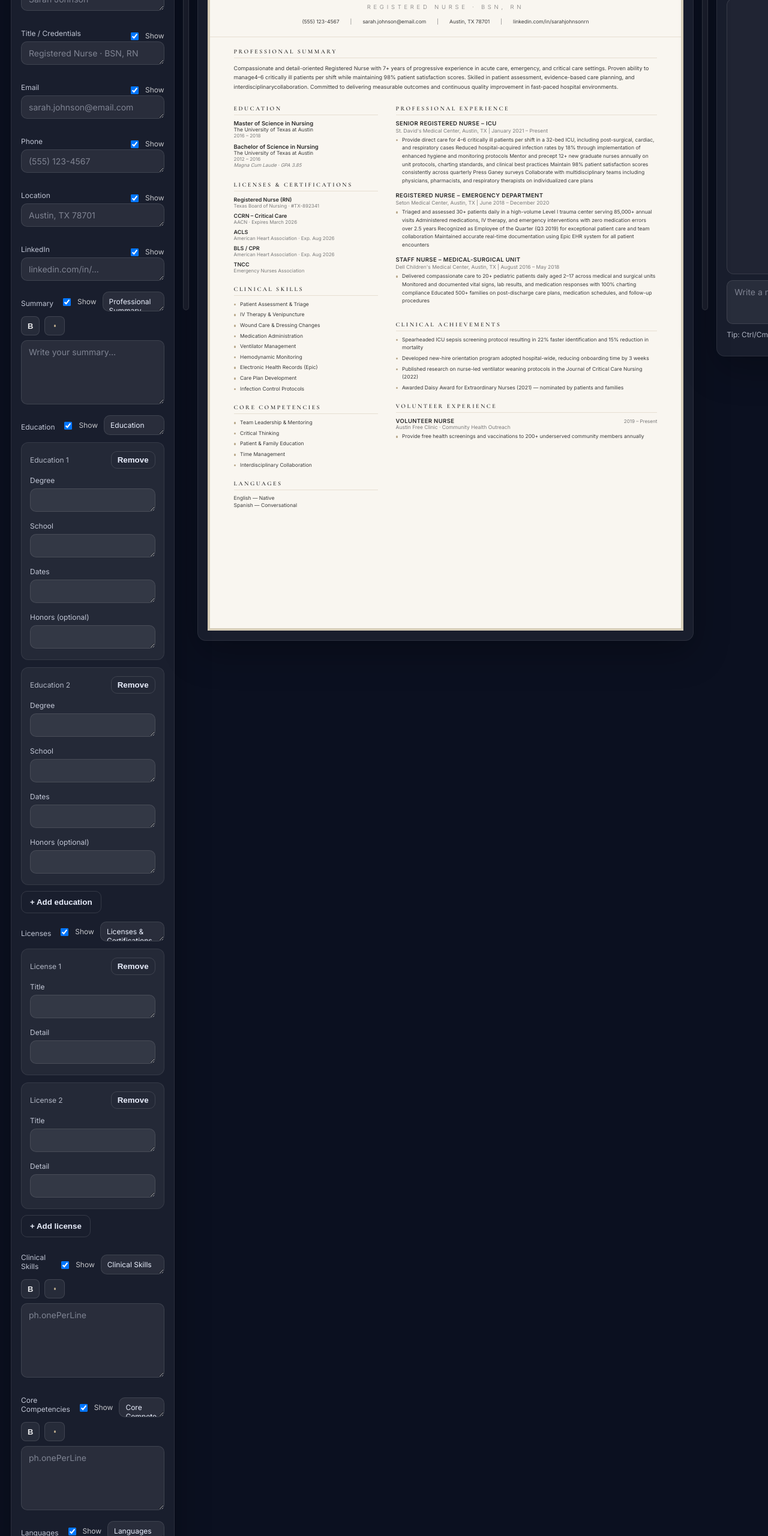
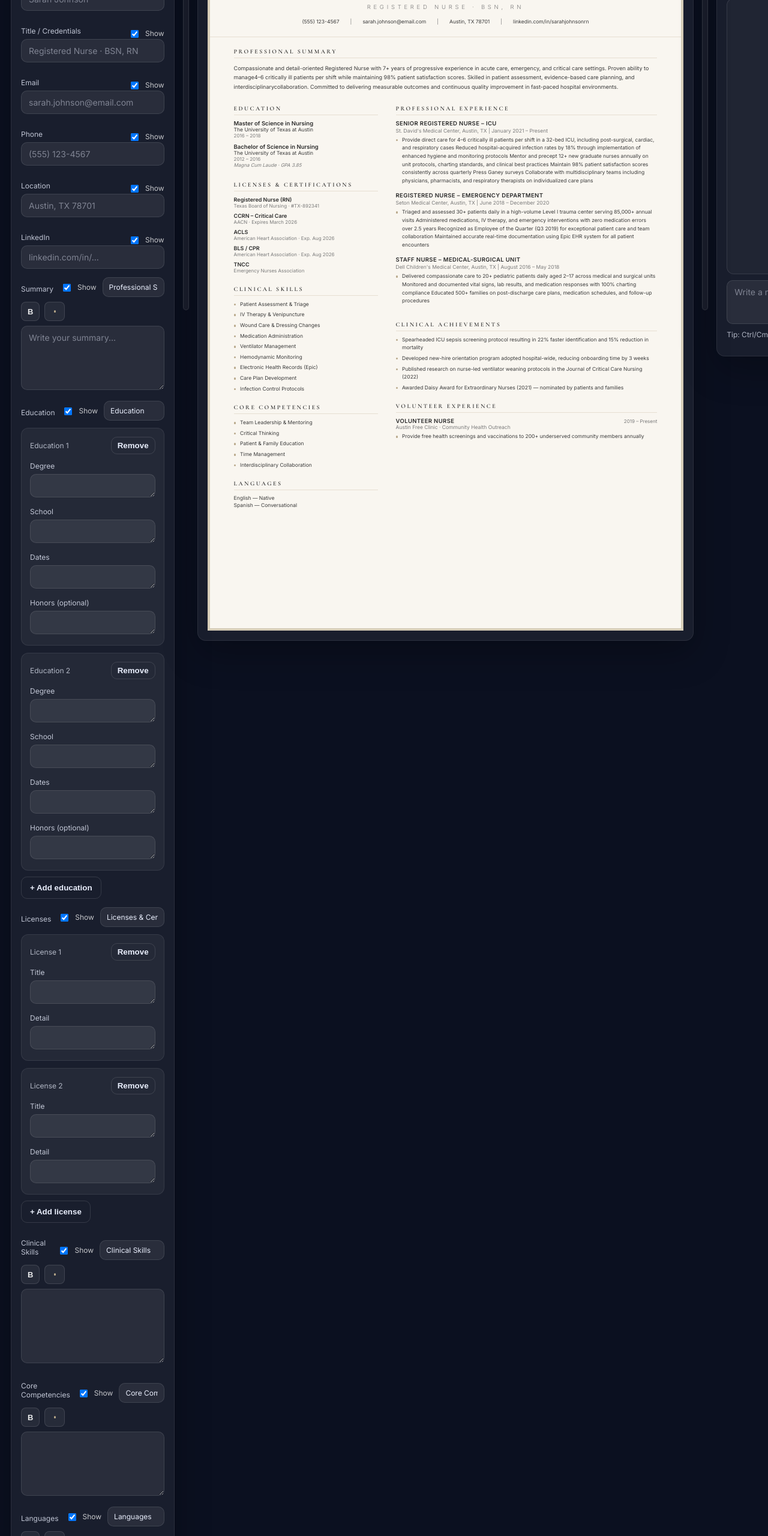
Before and after one commit to chrishn450/cv-builder, a website: page index.html in a window 1280 px wide. Shown: the part 240-2800 px from the top of the page at 60% size. Drawn offline with nearby package versions, Linux system fonts and the light colour scheme.

Commit message:
Update index.html

```diff
--- a/index.html
+++ b/index.html
@@ -28,7 +28,7 @@
           <div class="modal-title" data-i18n="lang.title">Choose language</div>
           <button id="langClose" class="pbtn" type="button" aria-label="Close">✕</button>
         </div>
-        <textarea id="langSearch" class="input" rows="1" data-i18n-placeholder="ph.langSearch" placeholder="Search language..."></textarea>
+        <input id="langSearch" class="input" data-i18n-placeholder="ph.langSearch" placeholder="Search language..." />
         <div id="langList" class="lang-list-ui"></div>
         <div class="row" style="justify-content:flex-end;">
           <button id="langCancel" class="btn ghost" type="button" data-i18n="common.cancel">Cancel</button>
@@ -69,7 +69,7 @@
                 <label class="label" data-i18n="contact.fullName">Full name</label>
                 <div class="field-controls"></div>
               </div>
-              <textarea id="name" class="input" rows="1" placeholder="Sarah Johnson"></textarea>
+              <input id="name" class="input" placeholder="Sarah Johnson" />
             </div>
 
             <div class="field">
@@ -82,7 +82,7 @@
                   </label>
                 </div>
               </div>
-              <textarea id="title" class="input" rows="1" placeholder="Registered Nurse · BSN, RN"></textarea>
+              <input id="title" class="input" placeholder="Registered Nurse · BSN, RN" />
             </div>
 
             <div class="field">
@@ -95,7 +95,7 @@
                   </label>
                 </div>
               </div>
-              <textarea id="email" class="input" rows="1" placeholder="sarah.johnson@email.com"></textarea>
+              <input id="email" class="input" placeholder="sarah.johnson@email.com" />
             </div>
 
             <div class="field">
@@ -108,7 +108,7 @@
                   </label>
                 </div>
               </div>
-              <textarea id="phone" class="input" rows="1" placeholder="(555) 123-4567"></textarea>
+              <input id="phone" class="input" placeholder="(555) 123-4567" />
             </div>
 
             <div class="field">
@@ -121,7 +121,7 @@
                   </label>
                 </div>
               </div>
-              <textarea id="location" class="input" rows="1" placeholder="Austin, TX 78701"></textarea>
+              <input id="location" class="input" placeholder="Austin, TX 78701" />
             </div>
 
             <div class="field">
@@ -134,7 +134,7 @@
                   </label>
                 </div>
               </div>
-              <textarea id="linkedin" class="input" rows="1" placeholder="linkedin.com/in/..."></textarea>
+              <input id="linkedin" class="input" placeholder="linkedin.com/in/..." />
             </div>
 
             <!-- SUMMARY -->
@@ -146,7 +146,7 @@
                     <input type="checkbox" id="sec_summary_enabled" checked />
                     <span data-i18n="common.show">Show</span>
                   </label>
-                  <textarea id="sec_summary_title" class="input small" rows="1">Professional Summary</textarea>
+                  <input id="sec_summary_title" class="input small" value="Professional Summary" />
                 </div>
               </div>
               <div class="toolbar" data-for="summary">
@@ -165,9 +165,10 @@
                     <input type="checkbox" id="sec_education_enabled" checked />
                     <span data-i18n="common.show">Show</span>
                   </label>
-                  <textarea id="sec_education_title" class="input small" rows="1">Education</textarea>
+                  <input id="sec_education_title" class="input small" value="Education" />
                 </div>
               </div>
+
               <div id="educationBlocks"></div>
               <div class="row" style="margin-top:10px;">
                 <button id="addEducationBlock" class="btn ghost" type="button" data-i18n="btn.addEducation">+ Add education</button>
@@ -184,9 +185,10 @@
                     <input type="checkbox" id="sec_licenses_enabled" checked />
                     <span data-i18n="common.show">Show</span>
                   </label>
-                  <textarea id="sec_licenses_title" class="input small" rows="1">Licenses & Certifications</textarea>
+                  <input id="sec_licenses_title" class="input small" value="Licenses & Certifications" />
                 </div>
               </div>
+
               <div id="licenseBlocks"></div>
               <div class="row" style="margin-top:10px;">
                 <button id="addLicenseBlock" class="btn ghost" type="button" data-i18n="btn.addLicense">+ Add license</button>
@@ -203,14 +205,15 @@
                     <input type="checkbox" id="sec_clinicalSkills_enabled" checked />
                     <span data-i18n="common.show">Show</span>
                   </label>
-                  <textarea id="sec_clinicalSkills_title" class="input small" rows="1">Clinical Skills</textarea>
+                  <input id="sec_clinicalSkills_title" class="input small" value="Clinical Skills" />
                 </div>
               </div>
               <div class="toolbar" data-for="clinicalSkills">
                 <button class="tbtn" data-action="bold" type="button"><b>B</b></button>
                 <button class="tbtn tdot" data-action="bullets" type="button"></button>
               </div>
-              <textarea id="clinicalSkills" class="textarea" rows="6" data-i18n-placeholder="ph.onePerLine" placeholder="One per line..."></textarea>
+              <!-- placeholder fjernet -->
+              <textarea id="clinicalSkills" class="textarea" rows="6"></textarea>
             </div>
 
             <!-- CORE COMPETENCIES -->
@@ -222,14 +225,15 @@
                     <input type="checkbox" id="sec_coreCompetencies_enabled" checked />
                     <span data-i18n="common.show">Show</span>
                   </label>
-                  <textarea id="sec_coreCompetencies_title" class="input small" rows="1">Core Competencies</textarea>
+                  <input id="sec_coreCompetencies_title" class="input small" value="Core Competencies" />
                 </div>
               </div>
               <div class="toolbar" data-for="coreCompetencies">
                 <button class="tbtn" data-action="bold" type="button"><b>B</b></button>
                 <button class="tbtn tdot" data-action="bullets" type="button"></button>
               </div>
-              <textarea id="coreCompetencies" class="textarea" rows="5" data-i18n-placeholder="ph.onePerLine" placeholder="One per line..."></textarea>
+              <!-- placeholder fjernet -->
+              <textarea id="coreCompetencies" class="textarea" rows="5"></textarea>
             </div>
 
             <!-- LANGUAGES -->
@@ -241,14 +245,15 @@
                     <input type="checkbox" id="sec_languages_enabled" checked />
                     <span data-i18n="common.show">Show</span>
                   </label>
-                  <textarea id="sec_languages_title" class="input small" rows="1">Languages</textarea>
+                  <input id="sec_languages_title" class="input small" value="Languages" />
                 </div>
               </div>
               <div class="toolbar" data-for="languages">
                 <button class="tbtn" data-action="bold" type="button"><b>B</b></button>
                 <button class="tbtn tdot" data-action="bullets" type="button"></button>
               </div>
-              <textarea id="languages" class="textarea" rows="3" data-i18n-placeholder="ph.onePerLine" placeholder="One per line..."></textarea>
+              <!-- placeholder fjernet -->
+              <textarea id="languages" class="textarea" rows="3"></textarea>
             </div>
 
             <!-- EXPERIENCE -->
@@ -260,9 +265,10 @@
                     <input type="checkbox" id="sec_experience_enabled" checked />
                     <span data-i18n="common.show">Show</span>
                   </label>
-                  <textarea id="sec_experience_title" class="input small" rows="1">Professional Experience</textarea>
+                  <input id="sec_experience_title" class="input small" value="Professional Experience" />
                 </div>
               </div>
+
               <div id="experienceJobs"></div>
               <div class="row" style="margin-top:10px;">
                 <button id="addExperienceJob" class="btn ghost" type="button" data-i18n="btn.addJob">+ Add job</button>
@@ -279,14 +285,15 @@
                     <input type="checkbox" id="sec_achievements_enabled" checked />
                     <span data-i18n="common.show">Show</span>
                   </label>
-                  <textarea id="sec_achievements_title" class="input small" rows="1">Clinical Achievements</textarea>
+                  <input id="sec_achievements_title" class="input small" value="Clinical Achievements" />
                 </div>
               </div>
               <div class="toolbar" data-for="achievements">
                 <button class="tbtn" data-action="bold" type="button"><b>B</b></button>
                 <button class="tbtn tdot" data-action="bullets" type="button"></button>
               </div>
-              <textarea id="achievements" class="textarea" rows="4" data-i18n-placeholder="ph.onePerLine" placeholder="One per line..."></textarea>
+              <!-- placeholder fjernet -->
+              <textarea id="achievements" class="textarea" rows="4"></textarea>
             </div>
 
             <!-- VOLUNTEER -->
@@ -298,9 +305,10 @@
                     <input type="checkbox" id="sec_volunteer_enabled" checked />
                     <span data-i18n="common.show">Show</span>
                   </label>
-                  <textarea id="sec_volunteer_title" class="input small" rows="1">Volunteer Experience</textarea>
+                  <input id="sec_volunteer_title" class="input small" value="Volunteer Experience" />
                 </div>
               </div>
+
               <div id="volunteerBlocks"></div>
               <div class="row" style="margin-top:10px;">
                 <button id="addVolunteerBlock" class="btn ghost" type="button" data-i18n="btn.addVolunteer">+ Add volunteer</button>
@@ -319,14 +327,15 @@
                     <input type="checkbox" id="sec_custom1_enabled" />
                     <span data-i18n="common.show">Show</span>
                   </label>
-                  <textarea id="sec_custom1_title" class="input small" rows="1">Custom Section 1</textarea>
+                  <input id="sec_custom1_title" class="input small" value="Custom Section 1" />
                 </div>
               </div>
               <div class="toolbar" data-for="custom1">
                 <button class="tbtn" data-action="bold" type="button"><b>B</b></button>
                 <button class="tbtn tdot" data-action="bullets" type="button"></button>
               </div>
-              <textarea id="custom1" class="textarea" rows="5" data-i18n-placeholder="ph.custom" placeholder="..."></textarea>
+              <!-- placeholder fjernet -->
+              <textarea id="custom1" class="textarea" rows="5"></textarea>
             </div>
 
             <!-- CUSTOM 2 -->
@@ -338,14 +347,15 @@
                     <input type="checkbox" id="sec_custom2_enabled" />
                     <span data-i18n="common.show">Show</span>
                   </label>
-                  <textarea id="sec_custom2_title" class="input small" rows="1">Custom Section 2</textarea>
+                  <input id="sec_custom2_title" class="input small" value="Custom Section 2" />
                 </div>
               </div>
               <div class="toolbar" data-for="custom2">
                 <button class="tbtn" data-action="bold" type="button"><b>B</b></button>
                 <button class="tbtn tdot" data-action="bullets" type="button"></button>
               </div>
-              <textarea id="custom2" class="textarea" rows="5" data-i18n-placeholder="ph.custom" placeholder="..."></textarea>
+              <!-- placeholder fjernet -->
+              <textarea id="custom2" class="textarea" rows="5"></textarea>
             </div>
 
             <div class="row">
@@ -354,8 +364,9 @@
               <button id="downloadHtmlBtn" class="btn ghost" type="button" data-i18n="btn.downloadHtml">Download HTML</button>
             </div>
 
-            <!-- ✅ fjernet toolbar-hint-linja du ikke ville ha -->
-            <!-- <p class="muted small" data-i18n="hint.toolbar">...</p> -->
+            <p class="muted small" data-i18n="hint.toolbar">
+              Tip: Select text and press <b>B</b> for <code>**bold**</code>. Use <b>•</b> to toggle bullet typing.
+            </p>
           </div>
 
           <!-- RESIZER 1 -->
@@ -386,14 +397,18 @@
                 <button class="pbtn" type="button" data-action="fullscreen" data-target="ai" data-i18n="common.fullscreen">Fullscreen</button>
               </div>
             </div>
+
             <p class="muted small" style="margin-top:-2px;" data-i18n="ai.helptext">
               Ask for review, improvements, new bullet points, or layout changes. You must approve suggestions before they are applied.
             </p>
+
             <div id="aiChat" class="ai-chat"></div>
+
             <div class="ai-compose">
               <textarea id="aiInput" class="textarea ai-input" rows="3" data-i18n-placeholder="ph.ai" placeholder="e.g. Improve my summary and make it more results-driven"></textarea>
               <button id="aiSend" class="btn ai-send" type="button" data-i18n="common.send">Send</button>
             </div>
+
             <p class="muted small" style="margin-top:10px;" data-i18n="hint.send">Tip: Ctrl/Cmd + Enter to send.</p>
           </div>
 
```
